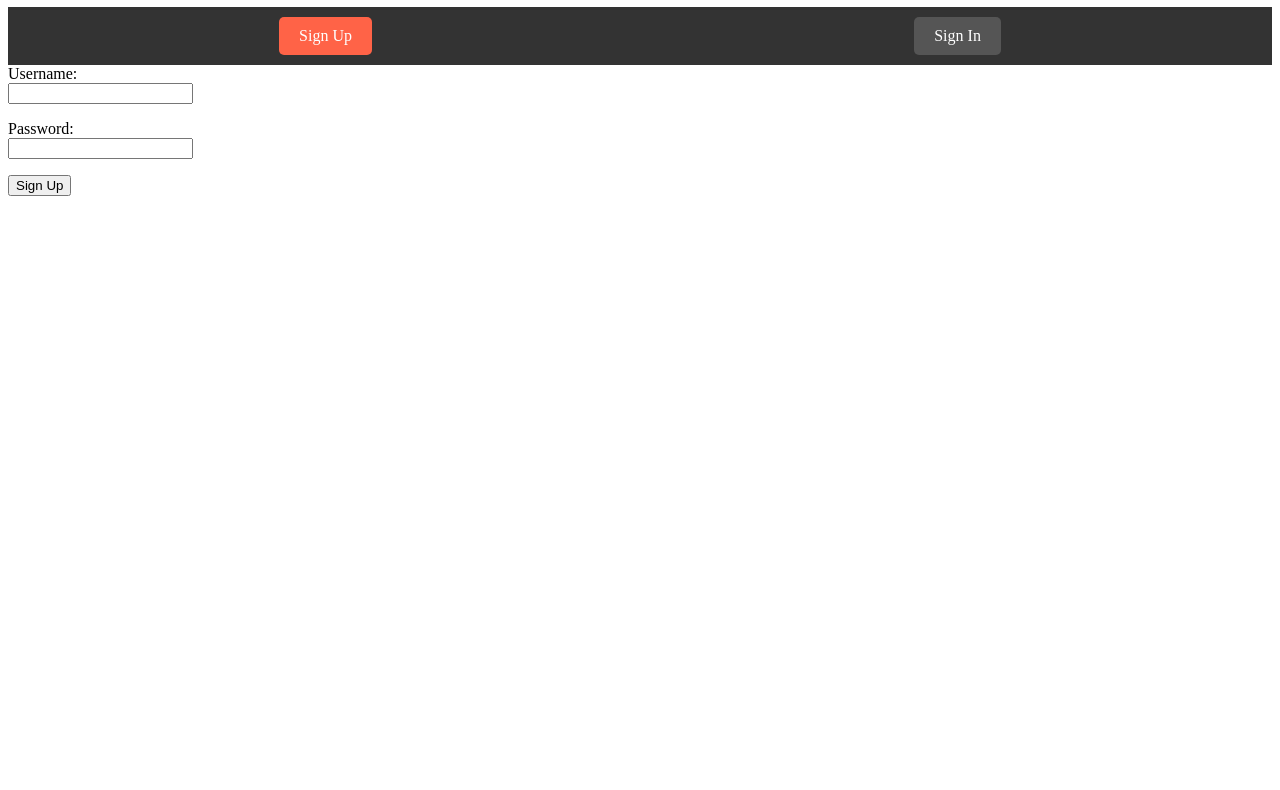
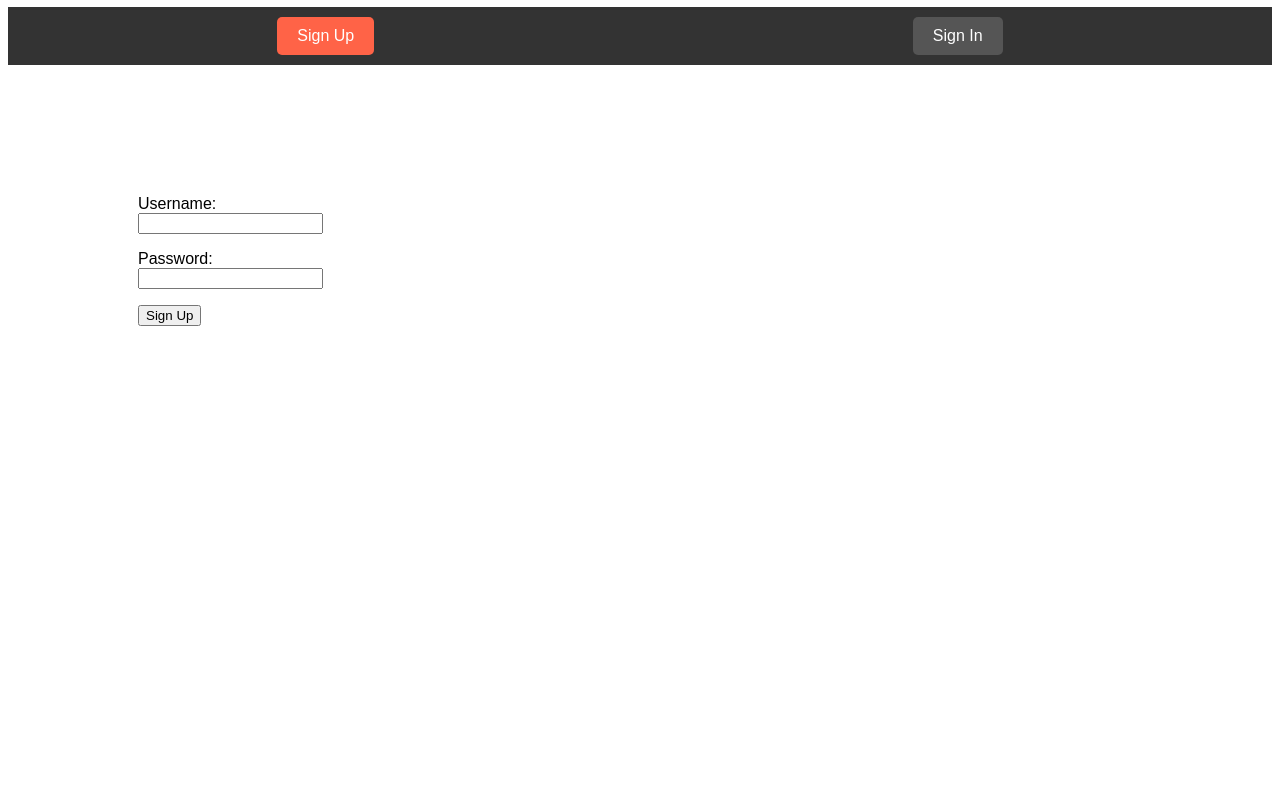
Before and after one commit to LDotey/Hometown-Sound, a React app in the folder client/: page /signup in a window 1280 px wide. Shown: the part 73-863 px from the top of the page. Before the commit the page ends 800 px from the top, so only its background shows below. Built offline with nearby package versions, Linux system fonts and the light colour scheme; no server answers.

```diff
--- a/client/src/components/SignUpForm.js
+++ b/client/src/components/SignUpForm.js
@@ -55,7 +55,7 @@
   });
 
   return (
-    <div>
+    <div className="signup-container">
       <form onSubmit={formik.handleSubmit}>
         <label htmlFor="username">Username:</label>
         <br />
--- a/client/src/index.css
+++ b/client/src/index.css
@@ -1,9 +1,6 @@
-/* :root {
-  --bg: #282c34;
-  --header: #fff;
-  --link: #61dafb;
-  --text: hsla(0, 0%, 100%, 0.88);
-} */
+:root {
+  font-family: Arial, Helvetica, sans-serif;
+}
 
 /* NavBar styling */
 .navbar {
@@ -33,6 +30,22 @@
 
 .navbar a.active {
   background-color: #ff6347; /* Highlight the active link with a different color */
+}
+
+.login-container {
+  display: flex;
+  justify-content: flex-end; /* Aligns the form to the right side */
+  align-items: top; /* Vertically centers the form */
+  height: 100vh; /* Takes full viewport height */
+  padding: 130px; /* Add buffer (spacing) around the form */
+}
+
+.signup-container {
+  display: flex;
+  justify-content: left; /* Aligns the form to the right side */
+  align-items: top; /* Vertically centers the form */
+  height: 100vh; /* Takes full viewport height */
+  padding: 130px;
 }
 
 /* Styling for the UserProfile container */
```
Also changed, not shown: server/requirements.txt (added, +46 -0 lines).
